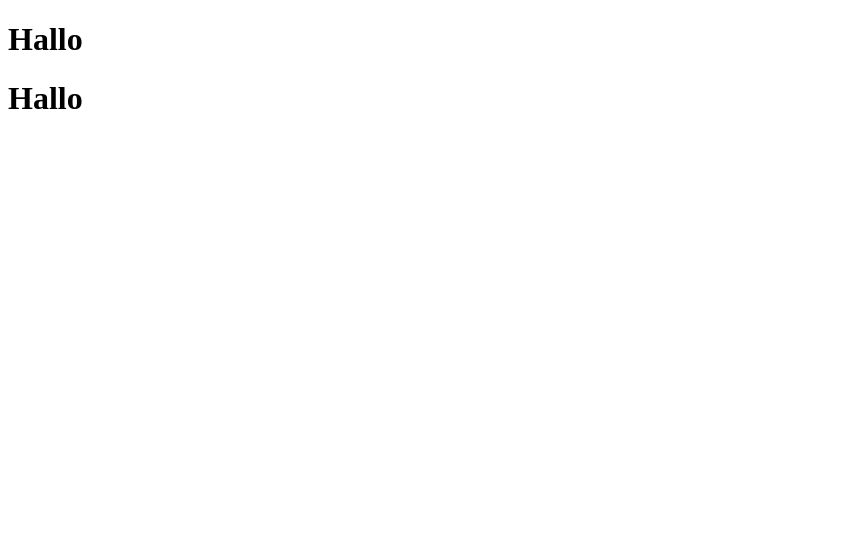
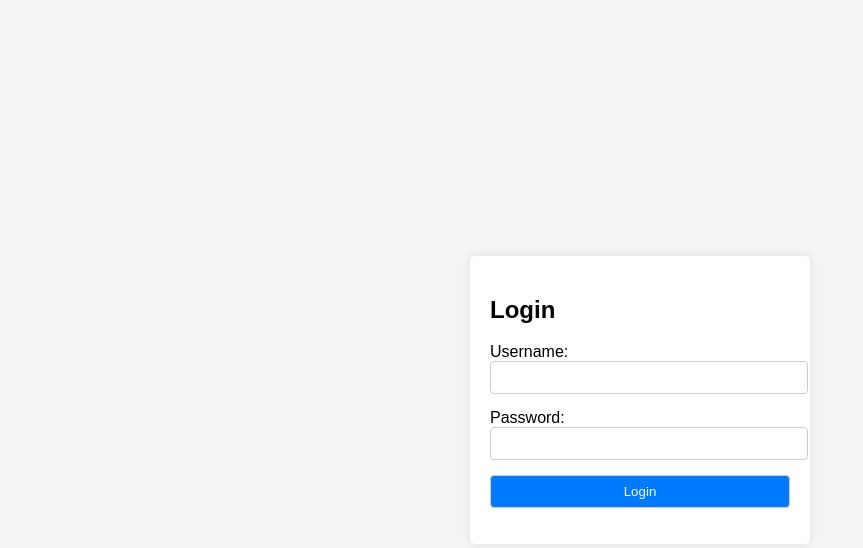
Before and after one commit to beeenz222/html, a plain HTML site: page index.html in a window 1280 px wide. Shown: the whole page, without its empty margins (0-863 px from the left). Drawn offline with Linux system fonts and the light colour scheme.

Commit message:
Add files via upload

```diff
--- a/index.html
+++ b/index.html
@@ -1,17 +1,27 @@
 <!DOCTYPE html>
-<html>
+<html lang="en">
+<head>
+  <meta charset="UTF-8">
+  <title>Login Page</title>
+  <link rel="stylesheet" href="styles.css">
+</head>
+<body>
+  <div class="login-container">
+    <h2>Login</h2>
+    <form id="loginForm">
+      <div class="input-group">
+        <label for="username">Username:</label>
+        <input type="text" id="username" name="username" required>
+      </div>
+      <div class="input-group">
+        <label for="password">Password:</label>
+        <input type="password" id="password" name="password" required>
+      </div>
+      <button type="submit">Login</button>
+    </form>
+    <p id="loginMessage"></p>
+  </div>
 
-      <head>
-
-
-      </head>
-
-      <body>
-
-        <h1> Hallo </h1>
-        <h1> Hallo </h1:>
-
-      </body>
-
-
+  <script src="script.js"></script>
+</body>
 </html>
--- /dev/null
+++ b/script.js
@@ -0,0 +1,16 @@
+document.getElementById("loginForm").addEventListener("submit", function(event) {
+    event.preventDefault();
+
+    // Get input values
+    const username = document.getElementById("username").value;
+    const password = document.getElementById("password").value;
+
+    // Check credentials
+    if (username === "benz" && password === "benz") {
+      document.getElementById("loginMessage").innerText = "Login successful!";
+      // Redirect to a new page or perform any action after successful login
+      // For example, window.location.href = "dashboard.html";
+    } else {
+      document.getElementById("loginMessage").innerText = "Invalid username or password. Please try again.";
+    }
+  });
--- /dev/null
+++ b/styles.css
@@ -0,0 +1,41 @@
+body {
+    font-family: Arial, sans-serif;
+    margin: 0;
+    padding: 0;
+    display: flex;
+    justify-content: center;
+    align-items: center;
+    height: 100vh;
+    background-color: #f4f4f4;
+  }
+
+  .login-container {
+    width: 300px;
+    padding: 20px;
+    background-color: #fff;
+    border-radius: 5px;
+    box-shadow: 0 0 10px rgba(0, 0, 0, 0.1);
+  }
+
+  .input-group {
+    margin-bottom: 15px;
+  }
+
+  input[type="text"],
+  input[type="password"],
+  button {
+    width: 100%;
+    padding: 8px;
+    border-radius: 4px;
+    border: 1px solid #ccc;
+  }
+
+  button {
+    background-color: #007bff;
+    color: #fff;
+    cursor: pointer;
+  }
+
+  button:hover {
+    background-color: #0056b3;
+  }
```
